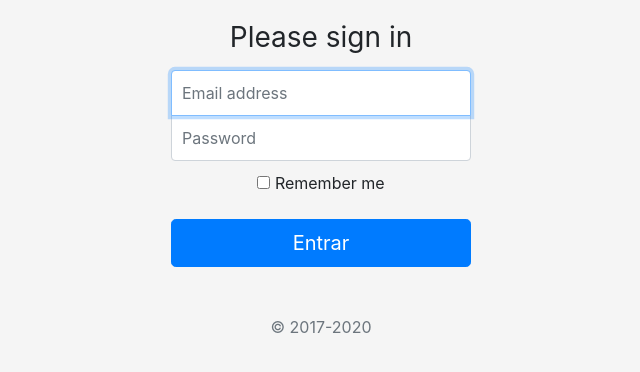
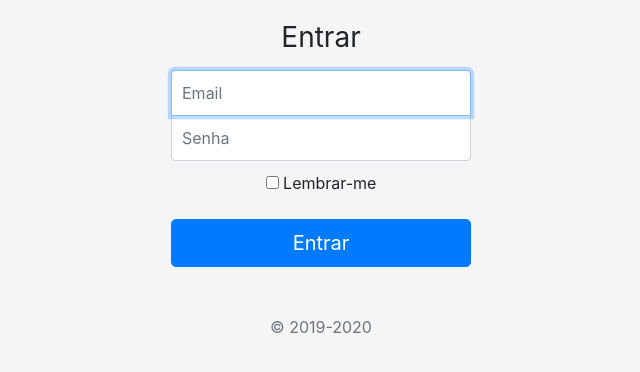
Before and after one commit to CarlosEduardoFaria/Git-Dio-Innovation, a plain HTML site: page HTML/index.html in a window 1280 px wide. Shown: the part 260-632 px from the top of the page, without its empty margins (319-959 px from the left). Drawn offline with nearby package versions, Linux system fonts and the light colour scheme.

Commit message:
Linux update

```diff
--- a/HTML/index.html
+++ b/HTML/index.html
@@ -9,7 +9,7 @@
     <meta name="description" content="">
     <meta name="author" content="Mark Otto, Jacob Thornton, and Bootstrap contributors">
     <meta name="generator" content="Jekyll v4.0.1">
-    <title>Signin Template · Bootstrap</title>
+    <title>Login</title>
 
     <!-- Bootstrap CSS -->
     <link rel="stylesheet" href="https://stackpath.bootstrapcdn.com/bootstrap/4.5.0/css/bootstrap.min.css" integrity="sha384-9aIt2nRpC12Uk9gS9baDl411NQApFmC26EwAOH8WgZl5MYYxFfc+NcPb1dKGj7Sk" crossorigin="anonymous">
@@ -38,20 +38,20 @@
     <title>Login</title>
   </head>
   <body class="text-center">
-    <form class="form-signin">
+<form class="form-signin">
   <img class="mb-4" src="../assets/brand/bootstrap-solid.svg" alt="" width="72" height="72">
-  <h1 class="h3 mb-3 font-weight-normal">Please sign in</h1>
+  <h1 class="h3 mb-3 font-weight-normal">Entrar</h1>
   <label for="inputEmail" class="sr-only">Email</label>
-  <input type="email" id="inputEmail" class="form-control" placeholder="Email address" required autofocus>
+  <input type="email" id="inputEmail" class="form-control" placeholder="Email" required autofocus>
   <label for="inputPassword" class="sr-only">Senha</label>
-  <input type="password" id="inputPassword" class="form-control" placeholder="Password" required>
+  <input type="password" id="inputPassword" class="form-control" placeholder="Senha" required>
   <div class="checkbox mb-3">
     <label>
-      <input type="checkbox" value="remember-me"> Remember me
+      <input type="checkbox" value="Lembrar-me"> Lembrar-me
     </label>
   </div>
   <button class="btn btn-lg btn-primary btn-block" type="submit">Entrar</button>
-  <p class="mt-5 mb-3 text-muted">&copy; 2017-2020</p>
+  <p class="mt-5 mb-3 text-muted">&copy; 2019-2020</p>
 </form>
     <!-- Optional JavaScript -->
     <!-- jQuery first, then Popper.js, then Bootstrap JS -->
```
Also changed, not shown: HTML/img/Logo_SUS.svg (added), assets/brand/bootstrap-solid.svg (added), 1 other file.
